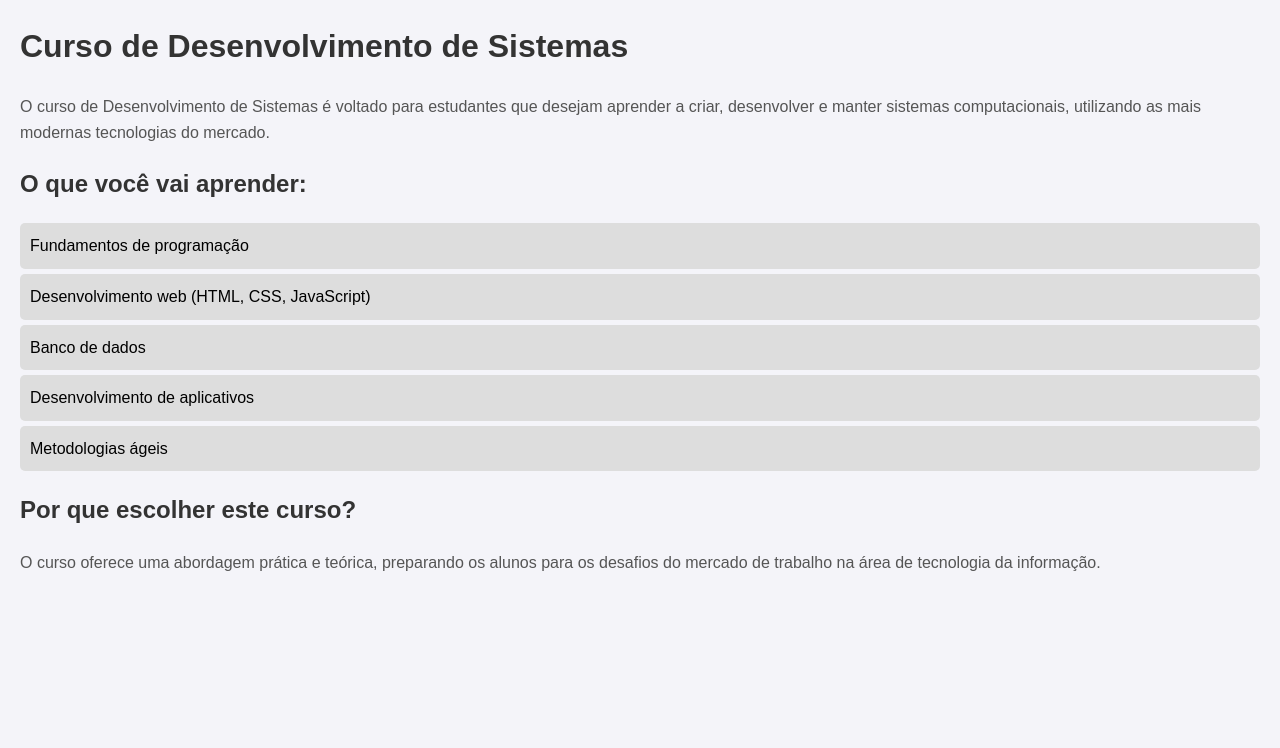
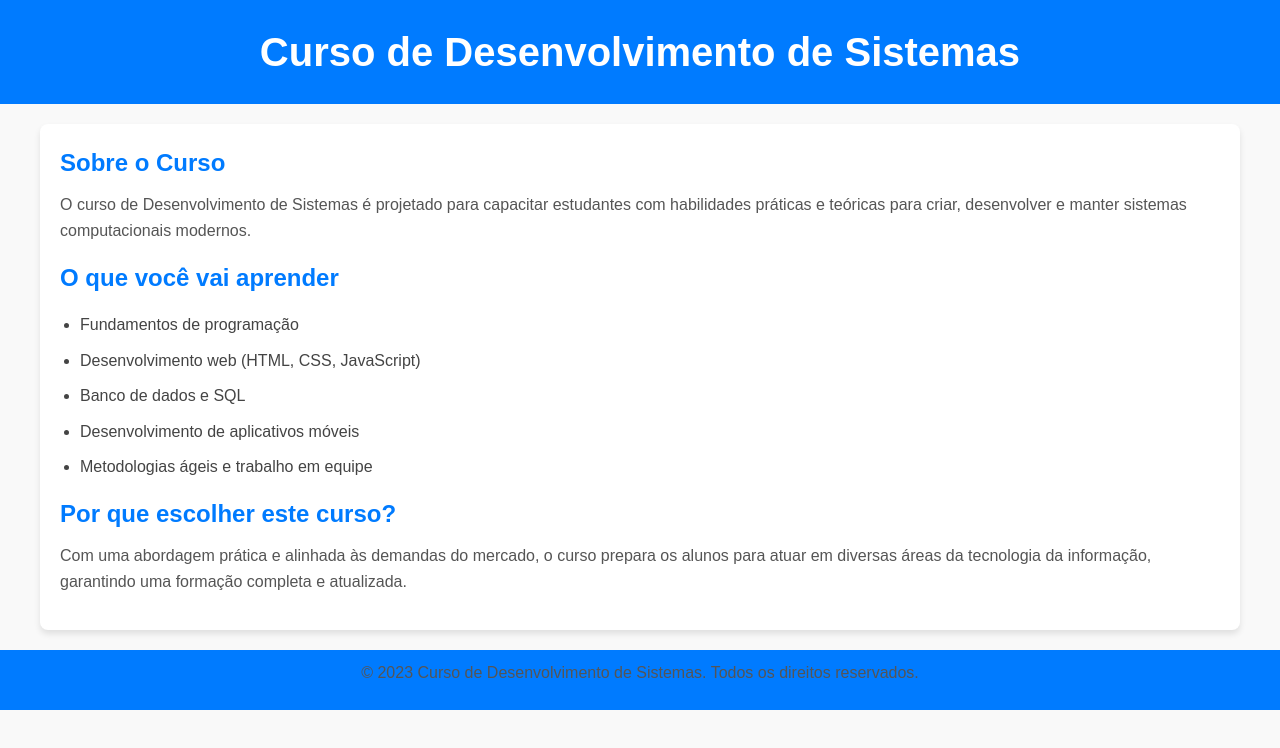
Before and after one commit to Jubilau-with-parkison/Aula-git-de-quarta, a plain HTML site: page Sobre.html in a window 1280 px wide. Drawn offline with Linux system fonts and the light colour scheme.

Commit message:
IA Adicionada

```diff
--- a/Sobre.html
+++ b/Sobre.html
@@ -5,45 +5,96 @@
     <meta name="viewport" content="width=device-width, initial-scale=1.0">
     <title>Sobre o Curso de Desenvolvimento de Sistemas</title>
     <style>
+        /* Reset básico */
+        * {
+            margin: 0;
+            padding: 0;
+            box-sizing: border-box;
+        }
+
         body {
-            font-family: Arial, sans-serif;
+            font-family: 'Arial', sans-serif;
             line-height: 1.6;
-            margin: 20px;
-            background-color: #f4f4f9;
-        }
-        h1, h2 {
+            margin: 0;
+            background-color: #f9f9f9;
             color: #333;
         }
+
+        header {
+            background-color: #007BFF;
+            color: #fff;
+            padding: 20px 0;
+            text-align: center;
+        }
+
+        header h1 {
+            font-size: 2.5rem;
+        }
+
+        main {
+            max-width: 1200px;
+            margin: 20px auto;
+            padding: 20px;
+            background: #fff;
+            border-radius: 8px;
+            box-shadow: 0 4px 6px rgba(0, 0, 0, 0.1);
+        }
+
+        h2 {
+            color: #007BFF;
+            margin-bottom: 10px;
+        }
+
         p {
+            margin-bottom: 15px;
             color: #555;
         }
+
         ul {
-            margin: 10px 0;
-            padding: 0;
-            list-style: none;
+            margin: 15px 0;
+            padding-left: 20px;
         }
+
         ul li {
-            background: #ddd;
-            margin: 5px 0;
-            padding: 10px;
-            border-radius: 5px;
+            margin-bottom: 10px;
+            color: #444;
+        }
+
+        footer {
+            text-align: center;
+            padding: 10px 0;
+            background-color: #007BFF;
+            color: #fff;
+            margin-top: 20px;
         }
     </style>
 </head>
 <body>
+    <header>
         <h1>Curso de Desenvolvimento de Sistemas</h1>
-    <p>O curso de Desenvolvimento de Sistemas é voltado para estudantes que desejam aprender a criar, desenvolver e manter sistemas computacionais, utilizando as mais modernas tecnologias do mercado.</p>
-
-    <h2>O que você vai aprender:</h2>
+    </header>
+    <main>
+        <section>
+            <h2>Sobre o Curso</h2>
+            <p>O curso de Desenvolvimento de Sistemas é projetado para capacitar estudantes com habilidades práticas e teóricas para criar, desenvolver e manter sistemas computacionais modernos.</p>
+        </section>
+        <section>
+            <h2>O que você vai aprender</h2>
             <ul>
                 <li>Fundamentos de programação</li>
                 <li>Desenvolvimento web (HTML, CSS, JavaScript)</li>
-        <li>Banco de dados</li>
-        <li>Desenvolvimento de aplicativos</li>
-        <li>Metodologias ágeis</li>
+                <li>Banco de dados e SQL</li>
+                <li>Desenvolvimento de aplicativos móveis</li>
+                <li>Metodologias ágeis e trabalho em equipe</li>
             </ul>
-
+        </section>
+        <section>
             <h2>Por que escolher este curso?</h2>
-    <p>O curso oferece uma abordagem prática e teórica, preparando os alunos para os desafios do mercado de trabalho na área de tecnologia da informação.</p>
+            <p>Com uma abordagem prática e alinhada às demandas do mercado, o curso prepara os alunos para atuar em diversas áreas da tecnologia da informação, garantindo uma formação completa e atualizada.</p>
+        </section>
+    </main>
+    <footer>
+        <p>&copy; 2023 Curso de Desenvolvimento de Sistemas. Todos os direitos reservados.</p>
+    </footer>
 </body>
 </html>
```
Lines whose indentation alone changed are shown as unchanged.
